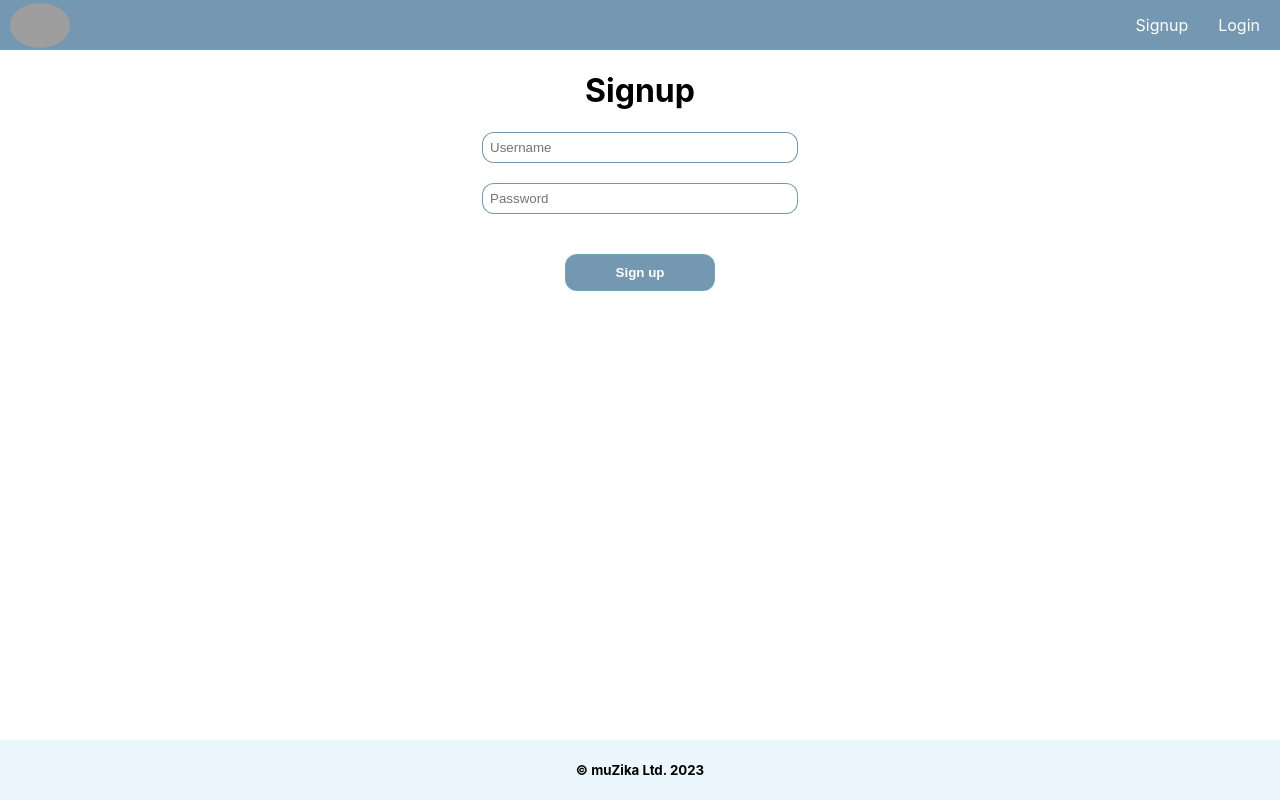
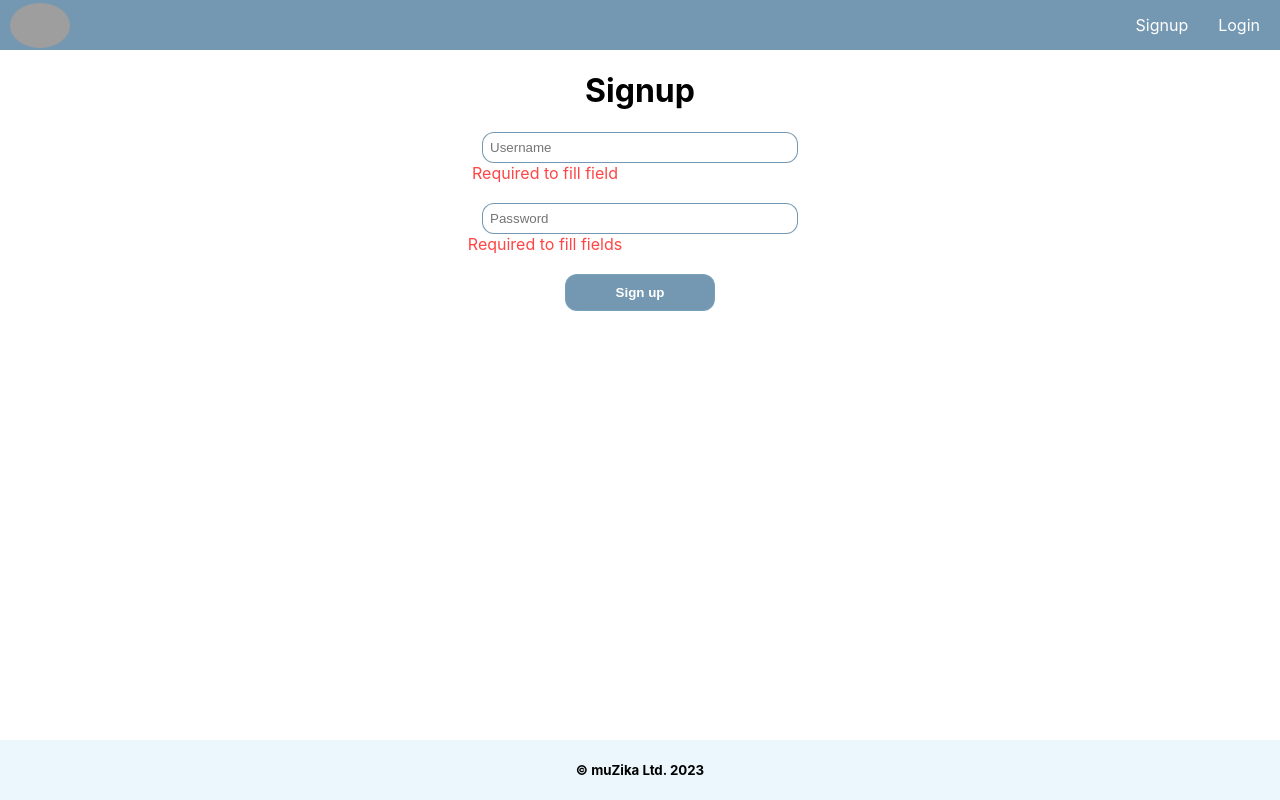
Before and after one commit to wtomee/muZika, a React (Create React App) app in the folder frontend/: page /signup in a window 1280 px wide. Both pictures are taken after a click on the button "Sign up". Built offline with nearby package versions, Linux system fonts and the light colour scheme; no server answers; grey boxes are pictures that could not be loaded.

Commit message:
Signup form error handling with required input fields and user exists messages.

```diff
--- a/frontend/src/components/Signup.js
+++ b/frontend/src/components/Signup.js
@@ -6,17 +6,33 @@ const Signup = () => {
   const [username, setUsername] = useState('')
   const [password, setPassword] = useState('')
   const navigate = useNavigate()
+  const [exists, setExists] = useState(false)
+  const [emptyUsername, setEmptyUsername] = useState(false)
+  const [emptyPassword, setEmptyPassword] = useState(false)
+
   const signup = async () => {
+    if (username && password) {
       const { data } = await axios.post('/api/register', {
         username,
         password,
       })
-    if (data) {
+      if (data && !data.error) {
         axios.defaults.headers.authorization = `Bearer ${data.token}`
         window.localStorage.setItem('token', data.token)
         window.localStorage.setItem('name', data.name)
         console.log(data)
         navigate('/songs')
+      } else if (data.error) {
+        setExists(true)
+        console.log(data.error)
+      }
+    } else {
+      if (!username) {
+        setEmptyUsername(true)
+      }
+      if (!password) {
+        setEmptyPassword(true)
+      }
     }
   }
   return (
@@ -29,6 +45,10 @@ const Signup = () => {
         value={username}
         onChange={(e) => setUsername(e.target.value)}
       />
+      {exists && <span className="validateErrorMsg">Username exists</span>}
+      {emptyUsername && !username && (
+        <span className="validateErrorMsg">Required to fill field</span>
+      )}
       <input
         className="inputField"
         type="password"
@@ -36,6 +56,9 @@ const Signup = () => {
         value={password}
         onChange={(e) => setPassword(e.target.value)}
       />
+      {emptyPassword && !password && (
+        <span className="validateErrorMsg">Required to fill fields</span>
+      )}
       <button className="defaultButton" type="button" onClick={signup}>
         Sign up
       </button>
```
Lines whose indentation alone changed are shown as unchanged.
